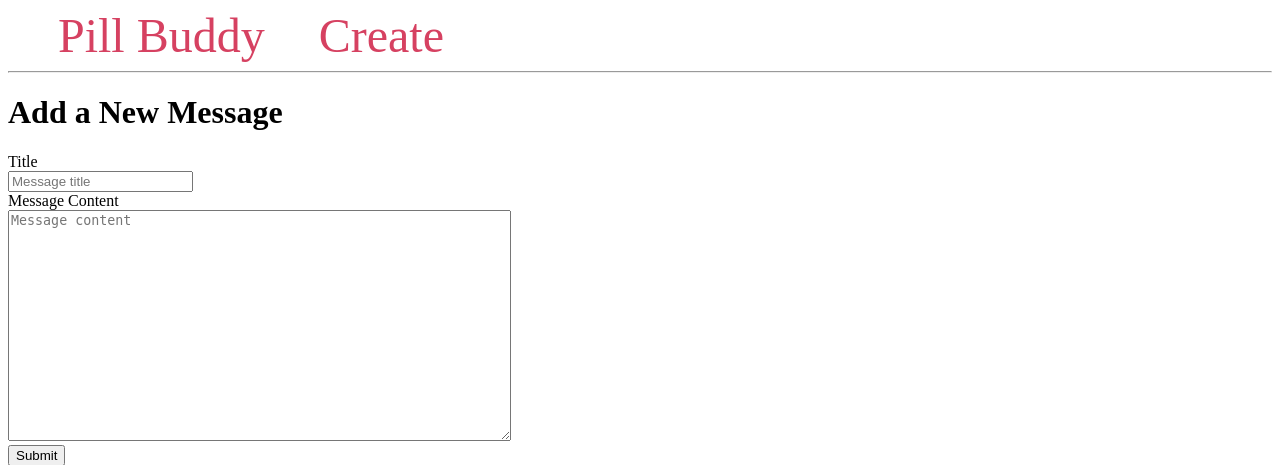
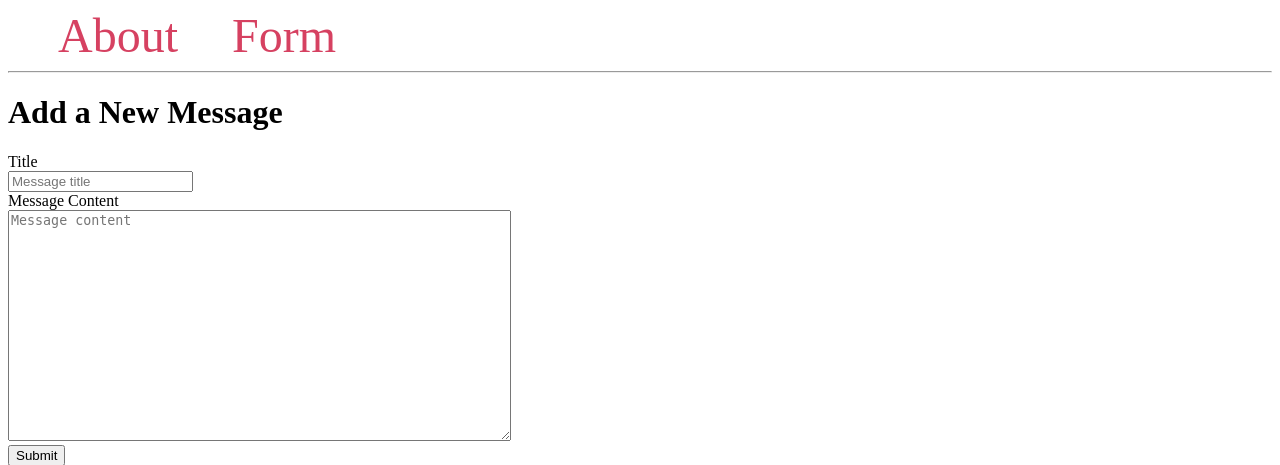
Before and after one commit to mpsloan/Pill-Buddy, a Flask app: page /create/ in a window 1280 px wide. Shown: the top 465 px of the page. Run offline with Flask 3, Linux system fonts and the light colour scheme.

Commit message:
change nav bar titles

```diff
--- a/mobile/templates/base.html
+++ b/mobile/templates/base.html
@@ -27,8 +27,8 @@
 </head>
 <body>
     <nav>
-        <a href="{{ url_for('index') }}">Pill Buddy</a>
-        <a href="{{ url_for('create') }}">Create</a>
+        <a href="{{ url_for('index') }}">About</a>
+        <a href="{{ url_for('create') }}">Form</a>
     </nav>
     <hr>
     <div class="content">
```
